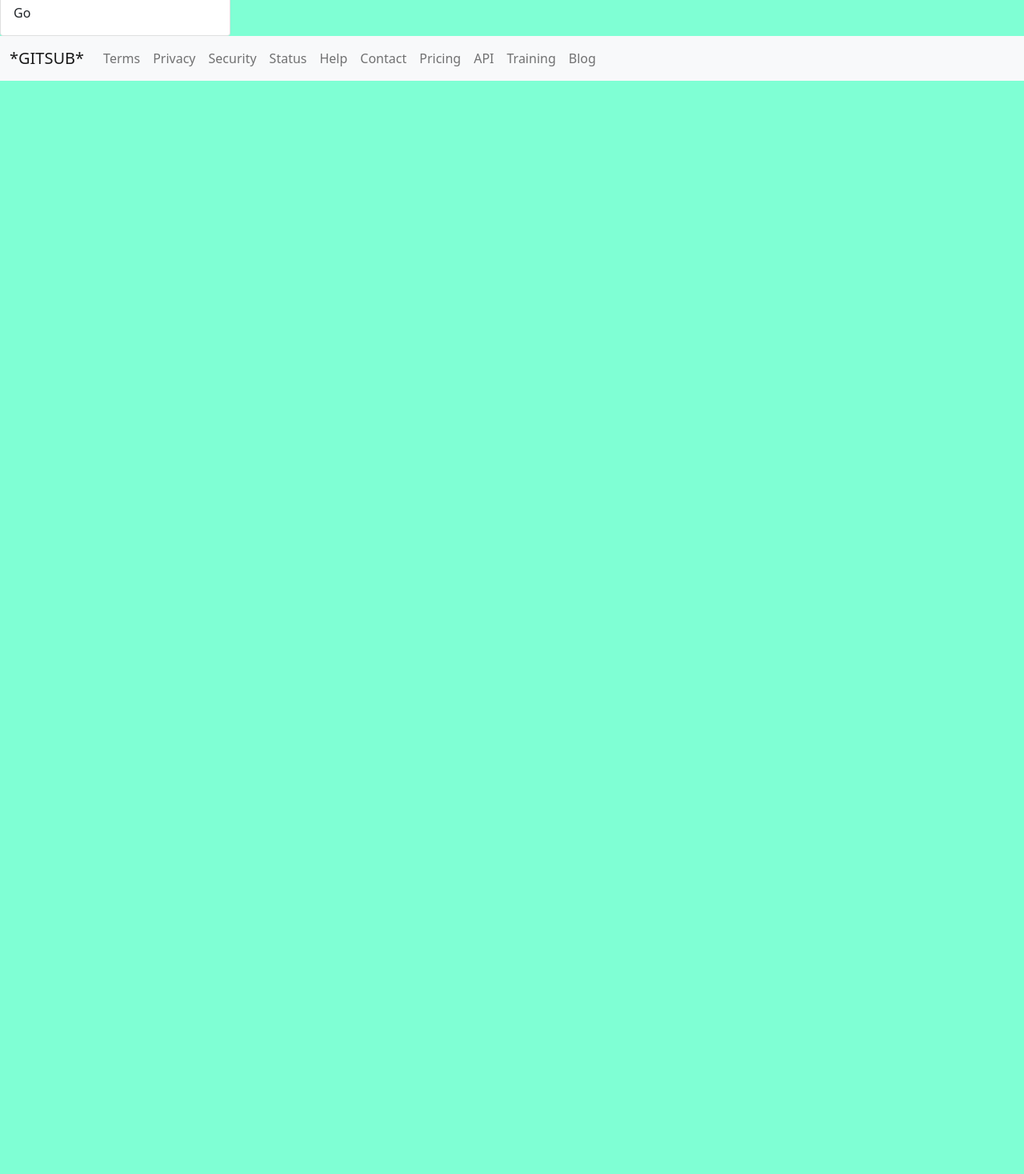
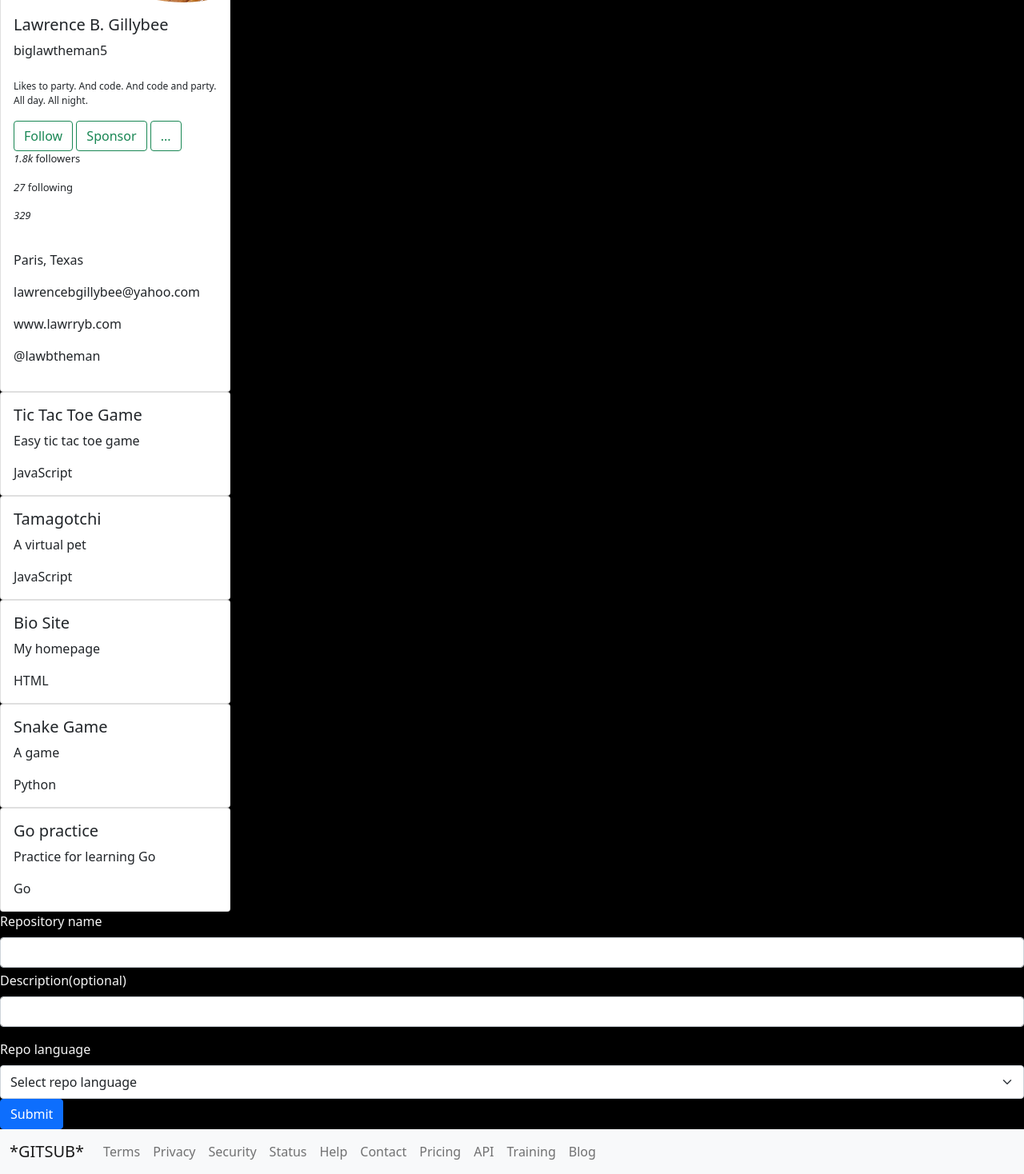
Before and after one commit to nss-evening-cohort-19/gitsub-the-overachievers-and-group-1, a plain HTML site: page repos.html in a window 1280 px wide. Shown: the part 661-2129 px from the top of the page at 80% size. Before the commit the page ends 800 px from the top, so only its background shows below. Drawn offline with nearby package versions, Linux system fonts and the light colour scheme.

Commit message:
adding new repo form

```diff
--- a/repos.html
+++ b/repos.html
@@ -47,6 +47,8 @@
 
   <div id="reposCards"></div>
 
+  <div id="newRepoForm"></div>
+
   <div id="footer">
     <nav class="navbar navbar-expand-lg navbar-light bg-light">
       <div class="container-fluid">
@@ -75,7 +77,7 @@
 
 <!-- BootStrap JS -->
   <script src="https://cdn.jsdelivr.net/npm/bootstrap@5.1.3/dist/js/bootstrap.bundle.min.js" integrity="sha384-ka7Sk0Gln4gmtz2MlQnikT1wXgYsOg+OMhuP+IlRH9sENBO0LRn5q+8nbTov4+1p" crossorigin="anonymous"></script>
-  <script src="./scripts/repos.js"></script>
-  <script src="./scripts/main.js"></script>
+  <script src="./scripts/repos.js" type="module"></script>
+  <script src="./scripts/main.js" type="module"></script>
 </body>
 </html>
--- a/scripts/repos.js
+++ b/scripts/repos.js
@@ -1,3 +1,5 @@
+import { users } from "./data.js";
+
 const reposData = [
   {
     id: 1,
@@ -50,8 +52,107 @@ const renderReposCards = (repos) => {
   renderToDom('#reposCards', domString);
 };
 
+const profile = () => {
+  //initialize variable domString
+  let domString ='';
+  domString =
+  `<div class="card" style="width: 18rem;">
+
+   <!--profile picture-->
+   <img src="${users[1].userPhoto}" class="rounded-circle profileImage rounded mx-auto d-block" alt="...">
+
+    <!--profile body-->
+    <div class="card-body">
+
+      <h2 style="font-size: 20px;">${users[1].name}</h2>
+      <p style="margin-bottom:1.5em;"><i class="fa-solid fa-address-card"></i> ${users[1].userName} </p>
+
+      <p class="card-text" style="font-size:12px;">${users[1].userBio}</p>
+
+      <div class="profileButtons">
+        <button type="button" class="btn btn-outline-success" id="followButton"><i class="fa-solid fa-person-cane"></i> Follow</button>
+        <button type="button" class="btn btn-outline-success" id="sponsorButton"> <i class="fa-regular fa-heart"></i> Sponsor </button>
+        <button type="button" class="btn btn-outline-success" id="elipsesButton">...</button>
+      </div>
+
+      <div class="following">
+        <p style="font-size: 13px;margin-right: 10px;"><i class="fa-solid fa-user-group"></i><em>1.8k</em> followers</p>
+        <p style="font-size: 13px;margin-right: 10px;"><em>27</em> following</p>
+        <p style="font-size: 13px;margin-right: 10px;"><i class="fa-solid fa-star"></i><em>329</em></p>
+      </div>
+
+      <hr style="color:white;">
+
+      <p class="location"><i class="fa-solid fa-location-pin"></i></i> ${users[1].userLocation}</p>
+      <p class="email"><i class="fa-solid fa-envelope"></i> ${users[1].userEmail}</p>
+      <p class="email"><i class="fa-solid fa-link"></i> ${users[1].userWebsite}</p>
+      <p class="email"><i class="fa-solid fa-crow"></i> ${users[1].userTwitter}</p>
+
+    </div>
+  </div>
+  `;
+  renderToDom('#profile',domString)
+};
+
+const newRepoForm = () => {
+  let domString = "";
+  domString =`
+  <form id="newRepo">
+  <div id="formHeader>
+     <h5>Create a new repository</h5>
+  </div>
+  <div class="mb-3">
+    <label for="newRepoName" class="form-label">Repository name</label>
+    <input type="text" class="form-control" id="repoName" aria-describedby="makeNew">
+    <div id="makeNew" class="form-text"></div>
+  </div>
+  <div class="mb-3">
+    <label for="newRepoDes" class="form-label">Description(optional)</label>
+    <input type="type" class="form-control" id="repoDesc">
+  </div>
+  <div id="newRepoLang">
+  <label class="form-label">Repo language</label>
+  <div class="select-menu">
+  <select class="form-select form-control-lg" id="repoLang" aria-label="newRepoLang" required>
+    <option value="">Select repo language</option>
+    <option value="javascript">JavaScript</option>
+    <option value="html">HTML</option>
+    <option value="python">Python</option>
+    <option value="Go">Go</option>
+    <option value="Rust">Rust</option>
+    <option value="Kotlin">Kotlin</option>
+  </select>
+</div>
+
+  <button type="submit" class="btn btn-primary">Submit</button>
+</form>
+  `;
+renderToDom("#newRepoForm", domString)
+
+};
+
+const formEventListeners = () => {
+
+  const form = document.querySelector('#newRepoForm');
+  form.addEventListener("submit", (e) => {
+    e.preventDefault();
+    const newRepoObj = {
+      repoName: document.querySelector("#repoName").value,
+      repoDesc: document.querySelector("#repoDesc").value,
+      repoLang: document.querySelector("#repoLang").value
+    };
+    reposData.push(newRepoObj);
+    renderReposCards(reposData);
+
+    form.reset();
+  });
+}
+
 const startApp = () => {
 renderReposCards(reposData);
+profile();
+newRepoForm();
+formEventListeners();
 };
 
 startApp();
--- a/styles/repos.css
+++ b/styles/repos.css
@@ -1,3 +1,7 @@
 body {
-  background-color: aquamarine;
+  background-color: black;
 }
+
+.form-label {
+  color: whitesmoke;
+}
```
